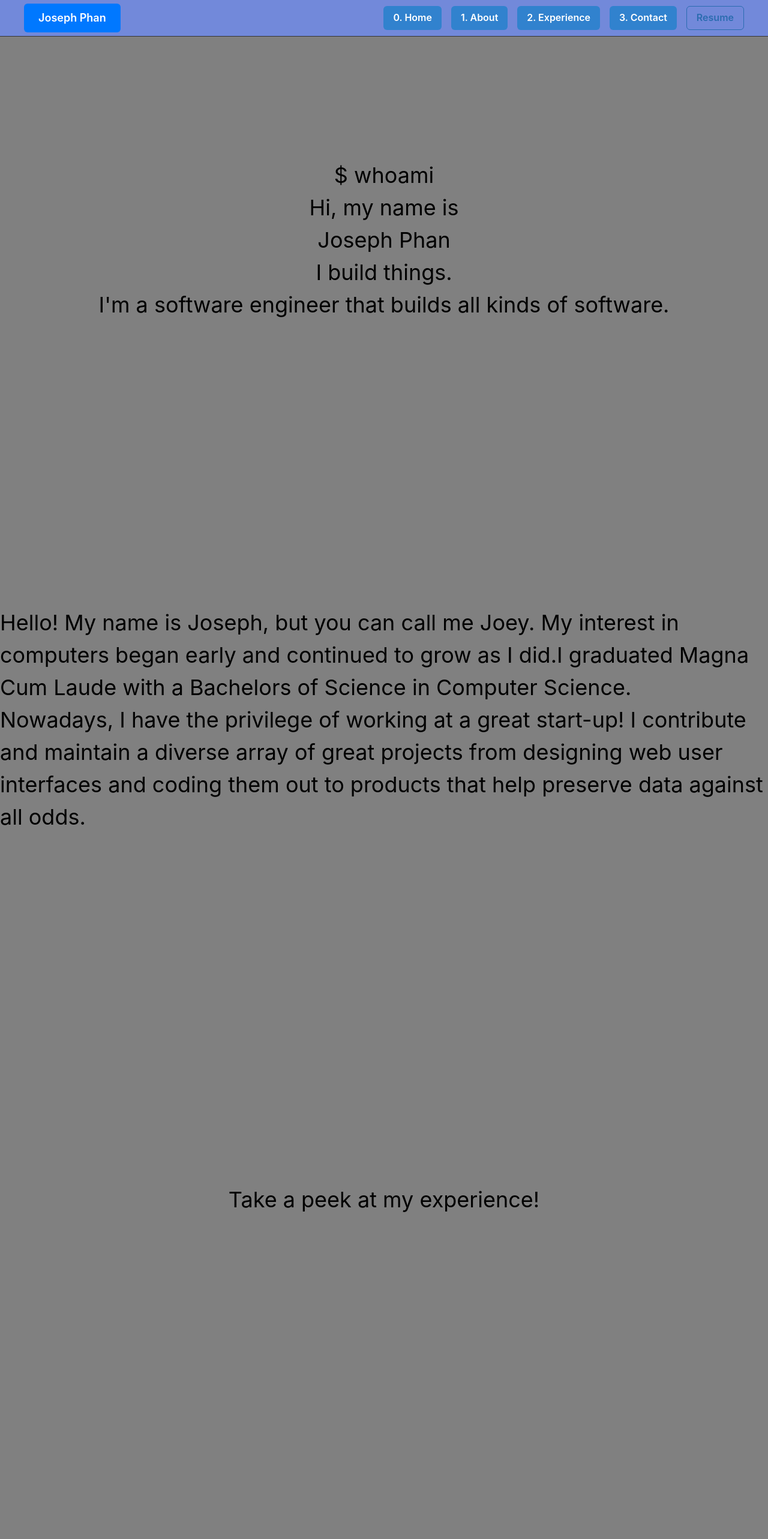
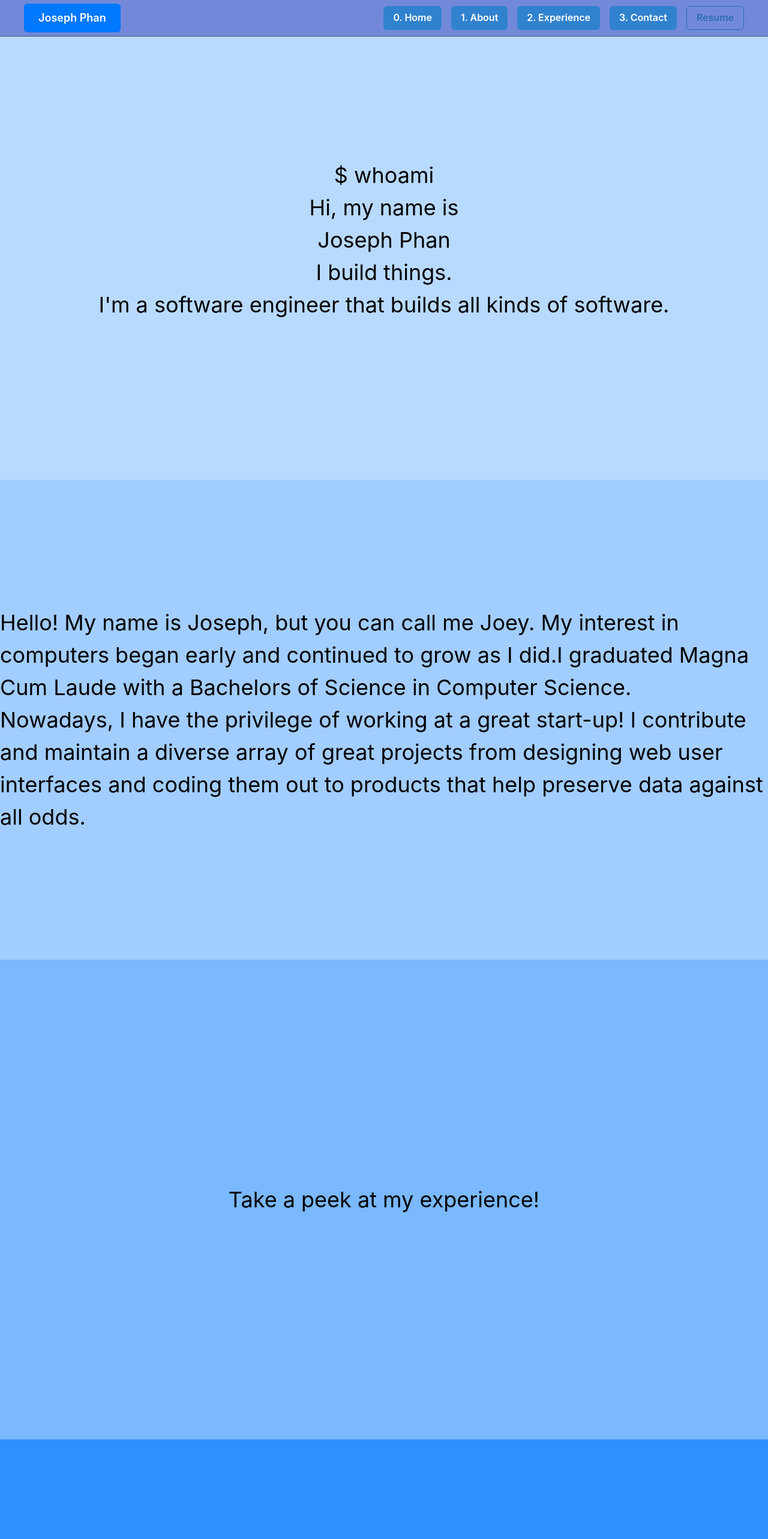
Before and after one commit to joeykphan/joeykphan.github.io, a Next.js app: page / in a window 1280 px wide. Shown: the top 2566 px of the page at 60% size. Built offline with nearby package versions, Linux system fonts and the light colour scheme.

Commit message:
grey -> blue

```diff
--- a/components/sections/about.tsx
+++ b/components/sections/about.tsx
@@ -15,7 +15,7 @@ const About = () => {
 		<Box
 			id='about'
 			minH='100vh'
-			bg='grey'
+			bg='messenger.200'
 			display='flex'
 			flexDirection='column'
 			justifyContent='center'
--- a/components/sections/contact.tsx
+++ b/components/sections/contact.tsx
@@ -6,7 +6,7 @@ const Contact = () => {
 		<Box
 			id='contact'
 			minH='100vh'
-			bg='grey'
+			bg='messenger.400'
 			display='flex'
 			flexDirection='column'
 			justifyContent='center'
--- a/components/sections/experience.tsx
+++ b/components/sections/experience.tsx
@@ -6,7 +6,7 @@ const Experience = () => {
 		<Box
 			id='experience'
 			minH='100vh'
-			bg='grey'
+			bg='messenger.300'
 			display='flex'
 			flexDirection='column'
 			justifyContent='center'
--- a/components/sections/whoami.tsx
+++ b/components/sections/whoami.tsx
@@ -6,7 +6,7 @@ const Whoami = () => {
 		<Box
 			id='whoami'
 			minH='100vh'
-			bg='grey'
+			bg='messenger.100'
 			display='flex'
 			flexDirection='column'
 			justifyContent='center'
```
